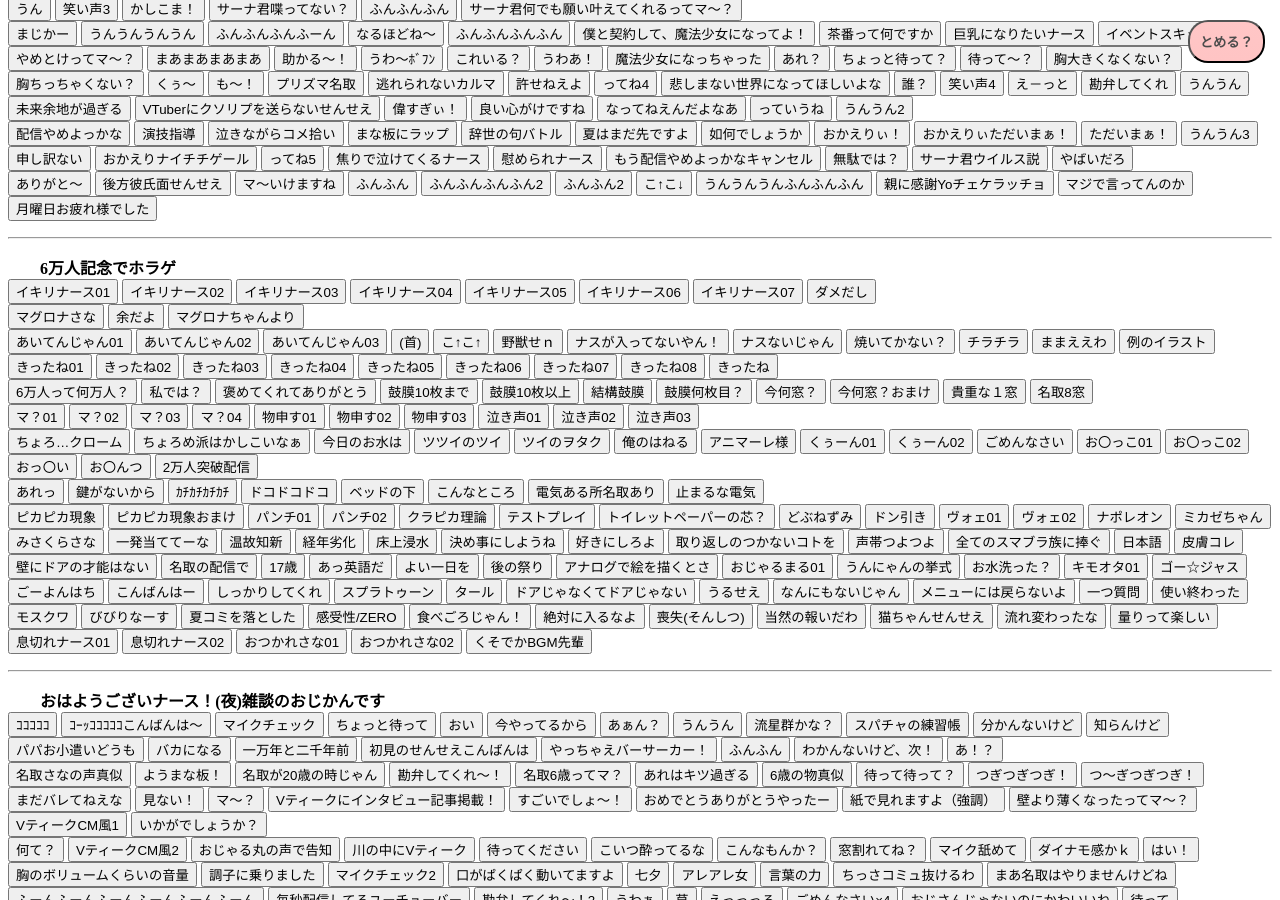
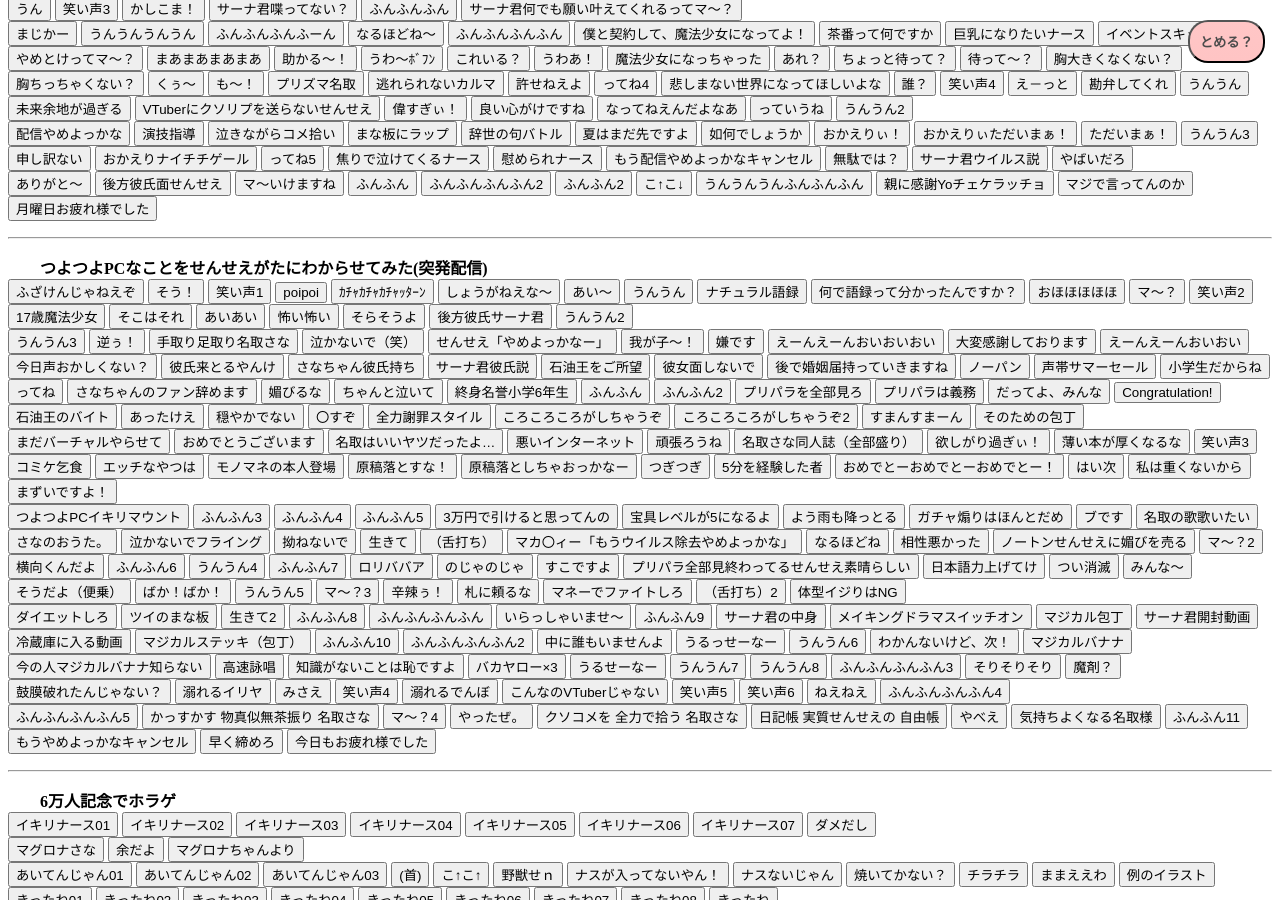
Before and after one commit to sanabutton/sanabutton.github.io, a Jekyll site: the page built from index.html, in a window 1280 px wide and 900 px high, scrolled down 5478 px. Built offline with Jekyll 4.4.1, drawn with Linux system fonts in a browser that asks for light colours; comment, search, counter and statistics services are not loaded; some of the changed text lies outside the part shown.

Commit message:
つよつよPCチャレンジゲリラのボタンを追加

```diff
--- a/_includes/update-log.html
+++ b/_includes/update-log.html
@@ -1,4 +1,6 @@
 <span class="add-num"><br>
+	<b>11/06 <u>(6/6)つよつよPCなことをせんせえがたにわからせてみた(突発配信)のボイスを追加しました。</u></b>
+	<br>
 	<b>11/05 <u>４万人記念 やべ～契約結んでみた と バ美肉らじお ばびらじ！#9のボイスを追加しました。</u></b>
 	<br>
 	<b>10/31 <u>♡たのしいハロウィンだナース♡のボイスを追加しました。</u></b>
--- /dev/null
+++ b/_posts/2018-06-06-つよつよPCなことをせんせえがたにわからせてみた(突発配信).html
@@ -0,0 +1,184 @@
+---
+---
+　　<b>{{ page.slug }}</b>
+<br>
+<button type="button" class="sounds" data-file="つよつよPCチャレンジゲリラ/ふざけんじゃねえぞ">ふざけんじゃねえぞ</button>
+<button type="button" class="sounds" data-file="つよつよPCチャレンジゲリラ/そう！">そう！</button>
+<button type="button" class="sounds" data-file="つよつよPCチャレンジゲリラ/笑い声1">笑い声1</button>
+<button type="button" class="sounds" data-file="つよつよPCチャレンジゲリラ/poipoi">poipoi</button>
+<button type="button" class="sounds" data-file="つよつよPCチャレンジゲリラ/ｶﾁｬｶﾁｬｶﾁｬｯﾀｰﾝ">ｶﾁｬｶﾁｬｶﾁｬｯﾀｰﾝ</button>
+<button type="button" class="sounds" data-file="つよつよPCチャレンジゲリラ/しょうがねえな～">しょうがねえな～</button>
+<button type="button" class="sounds" data-file="つよつよPCチャレンジゲリラ/あい～">あい～</button>
+<button type="button" class="sounds" data-file="つよつよPCチャレンジゲリラ/うんうん">うんうん</button>
+<button type="button" class="sounds" data-file="つよつよPCチャレンジゲリラ/ナチュラル語録">ナチュラル語録</button>
+<button type="button" class="sounds" data-file="つよつよPCチャレンジゲリラ/何で語録って分かったんですか？">何で語録って分かったんですか？</button>
+<button type="button" class="sounds" data-file="つよつよPCチャレンジゲリラ/おほほほほほ">おほほほほほ</button>
+<button type="button" class="sounds" data-file="つよつよPCチャレンジゲリラ/マ～？">マ～？</button>
+<button type="button" class="sounds" data-file="つよつよPCチャレンジゲリラ/笑い声2">笑い声2</button>
+<button type="button" class="sounds" data-file="つよつよPCチャレンジゲリラ/17歳魔法少女">17歳魔法少女</button>
+<button type="button" class="sounds" data-file="つよつよPCチャレンジゲリラ/そこはそれ">そこはそれ</button>
+<button type="button" class="sounds" data-file="つよつよPCチャレンジゲリラ/あいあい">あいあい</button>
+<button type="button" class="sounds" data-file="つよつよPCチャレンジゲリラ/怖い怖い">怖い怖い</button>
+<button type="button" class="sounds" data-file="つよつよPCチャレンジゲリラ/そらそうよ">そらそうよ</button>
+<button type="button" class="sounds" data-file="つよつよPCチャレンジゲリラ/後方彼氏サーナ君">後方彼氏サーナ君</button>
+<button type="button" class="sounds" data-file="つよつよPCチャレンジゲリラ/うんうん2">うんうん2</button>
+<br>
+<button type="button" class="sounds" data-file="つよつよPCチャレンジゲリラ/うんうん3">うんうん3</button>
+<button type="button" class="sounds" data-file="つよつよPCチャレンジゲリラ/逆ぅ！">逆ぅ！</button>
+<button type="button" class="sounds" data-file="つよつよPCチャレンジゲリラ/手取り足取り名取さな">手取り足取り名取さな</button>
+<button type="button" class="sounds" data-file="つよつよPCチャレンジゲリラ/泣かないで（笑）">泣かないで（笑）</button>
+<button type="button" class="sounds" data-file="つよつよPCチャレンジゲリラ/せんせえ「やめよっかなー」">せんせえ「やめよっかなー」</button>
+<button type="button" class="sounds" data-file="つよつよPCチャレンジゲリラ/我が子～！">我が子～！</button>
+<button type="button" class="sounds" data-file="つよつよPCチャレンジゲリラ/嫌です">嫌です</button>
+<button type="button" class="sounds" data-file="つよつよPCチャレンジゲリラ/えーんえーんおいおいおい">えーんえーんおいおいおい</button>
+<button type="button" class="sounds" data-file="つよつよPCチャレンジゲリラ/大変感謝しております">大変感謝しております</button>
+<button type="button" class="sounds" data-file="つよつよPCチャレンジゲリラ/えーんえーんおいおい">えーんえーんおいおい</button>
+<button type="button" class="sounds" data-file="つよつよPCチャレンジゲリラ/今日声おかしくない？">今日声おかしくない？</button>
+<button type="button" class="sounds" data-file="つよつよPCチャレンジゲリラ/彼氏来とるやんけ">彼氏来とるやんけ</button>
+<button type="button" class="sounds" data-file="つよつよPCチャレンジゲリラ/さなちゃん彼氏持ち">さなちゃん彼氏持ち</button>
+<button type="button" class="sounds" data-file="つよつよPCチャレンジゲリラ/サーナ君彼氏説">サーナ君彼氏説</button>
+<button type="button" class="sounds" data-file="つよつよPCチャレンジゲリラ/石油王をご所望">石油王をご所望</button>
+<button type="button" class="sounds" data-file="つよつよPCチャレンジゲリラ/彼女面しないで">彼女面しないで</button>
+<button type="button" class="sounds" data-file="つよつよPCチャレンジゲリラ/後で婚姻届持っていきますね">後で婚姻届持っていきますね</button>
+<button type="button" class="sounds" data-file="つよつよPCチャレンジゲリラ/ノーパン">ノーパン</button>
+<button type="button" class="sounds" data-file="つよつよPCチャレンジゲリラ/声帯サマーセール">声帯サマーセール</button>
+<button type="button" class="sounds" data-file="つよつよPCチャレンジゲリラ/小学生だからね">小学生だからね</button>
+<br>
+<button type="button" class="sounds" data-file="つよつよPCチャレンジゲリラ/ってね">ってね</button>
+<button type="button" class="sounds" data-file="つよつよPCチャレンジゲリラ/さなちゃんのファン辞めます">さなちゃんのファン辞めます</button>
+<button type="button" class="sounds" data-file="つよつよPCチャレンジゲリラ/媚びるな">媚びるな</button>
+<button type="button" class="sounds" data-file="つよつよPCチャレンジゲリラ/ちゃんと泣いて">ちゃんと泣いて</button>
+<button type="button" class="sounds" data-file="つよつよPCチャレンジゲリラ/終身名誉小学6年生">終身名誉小学6年生</button>
+<button type="button" class="sounds" data-file="つよつよPCチャレンジゲリラ/ふんふん">ふんふん</button>
+<button type="button" class="sounds" data-file="つよつよPCチャレンジゲリラ/ふんふん2">ふんふん2</button>
+<button type="button" class="sounds" data-file="つよつよPCチャレンジゲリラ/プリパラを全部見ろ">プリパラを全部見ろ</button>
+<button type="button" class="sounds" data-file="つよつよPCチャレンジゲリラ/プリパラは義務">プリパラは義務</button>
+<button type="button" class="sounds" data-file="つよつよPCチャレンジゲリラ/だってよ、みんな">だってよ、みんな</button>
+<button type="button" class="sounds" data-file="つよつよPCチャレンジゲリラ/Congratulation!">Congratulation!</button>
+<button type="button" class="sounds" data-file="つよつよPCチャレンジゲリラ/石油王のバイト">石油王のバイト</button>
+<button type="button" class="sounds" data-file="つよつよPCチャレンジゲリラ/あったけえ">あったけえ</button>
+<button type="button" class="sounds" data-file="つよつよPCチャレンジゲリラ/穏やかでない">穏やかでない</button>
+<button type="button" class="sounds" data-file="つよつよPCチャレンジゲリラ/〇すぞ">〇すぞ</button>
+<button type="button" class="sounds" data-file="つよつよPCチャレンジゲリラ/全力謝罪スタイル">全力謝罪スタイル</button>
+<button type="button" class="sounds" data-file="つよつよPCチャレンジゲリラ/ころころころがしちゃうぞ">ころころころがしちゃうぞ</button>
+<button type="button" class="sounds" data-file="つよつよPCチャレンジゲリラ/ころころころがしちゃうぞ2">ころころころがしちゃうぞ2</button>
+<button type="button" class="sounds" data-file="つよつよPCチャレンジゲリラ/すまんすまーん">すまんすまーん</button>
+<button type="button" class="sounds" data-file="つよつよPCチャレンジゲリラ/そのための包丁">そのための包丁</button>
+<br>
+<button type="button" class="sounds" data-file="つよつよPCチャレンジゲリラ/まだバーチャルやらせて">まだバーチャルやらせて</button>
+<button type="button" class="sounds" data-file="つよつよPCチャレンジゲリラ/おめでとうございます">おめでとうございます</button>
+<button type="button" class="sounds" data-file="つよつよPCチャレンジゲリラ/名取はいいヤツだったよ…">名取はいいヤツだったよ…</button>
+<button type="button" class="sounds" data-file="つよつよPCチャレンジゲリラ/悪いインターネット">悪いインターネット</button>
+<button type="button" class="sounds" data-file="つよつよPCチャレンジゲリラ/頑張ろうね">頑張ろうね</button>
+<button type="button" class="sounds" data-file="つよつよPCチャレンジゲリラ/名取さな同人誌（全部盛り）">名取さな同人誌（全部盛り）</button>
+<button type="button" class="sounds" data-file="つよつよPCチャレンジゲリラ/欲しがり過ぎぃ！">欲しがり過ぎぃ！</button>
+<button type="button" class="sounds" data-file="つよつよPCチャレンジゲリラ/薄い本が厚くなるな">薄い本が厚くなるな</button>
+<button type="button" class="sounds" data-file="つよつよPCチャレンジゲリラ/笑い声3">笑い声3</button>
+<button type="button" class="sounds" data-file="つよつよPCチャレンジゲリラ/コミケ乞食">コミケ乞食</button>
+<button type="button" class="sounds" data-file="つよつよPCチャレンジゲリラ/エッチなやつは">エッチなやつは</button>
+<button type="button" class="sounds" data-file="つよつよPCチャレンジゲリラ/モノマネの本人登場">モノマネの本人登場</button>
+<button type="button" class="sounds" data-file="つよつよPCチャレンジゲリラ/原稿落とすな！">原稿落とすな！</button>
+<button type="button" class="sounds" data-file="つよつよPCチャレンジゲリラ/原稿落としちゃおっかなー">原稿落としちゃおっかなー</button>
+<button type="button" class="sounds" data-file="つよつよPCチャレンジゲリラ/つぎつぎ">つぎつぎ</button>
+<button type="button" class="sounds" data-file="つよつよPCチャレンジゲリラ/5分を経験した者">5分を経験した者</button>
+<button type="button" class="sounds" data-file="つよつよPCチャレンジゲリラ/おめでとーおめでとーおめでとー！">おめでとーおめでとーおめでとー！</button>
+<button type="button" class="sounds" data-file="つよつよPCチャレンジゲリラ/はい次">はい次</button>
+<button type="button" class="sounds" data-file="つよつよPCチャレンジゲリラ/私は重くないから">私は重くないから</button>
+<button type="button" class="sounds" data-file="つよつよPCチャレンジゲリラ/まずいですよ！">まずいですよ！</button>
+<br>
+<button type="button" class="sounds" data-file="つよつよPCチャレンジゲリラ/つよつよPCイキリマウント">つよつよPCイキリマウント</button>
+<button type="button" class="sounds" data-file="つよつよPCチャレンジゲリラ/ふんふん3">ふんふん3</button>
+<button type="button" class="sounds" data-file="つよつよPCチャレンジゲリラ/ふんふん4">ふんふん4</button>
+<button type="button" class="sounds" data-file="つよつよPCチャレンジゲリラ/ふんふん5">ふんふん5</button>
+<button type="button" class="sounds" data-file="つよつよPCチャレンジゲリラ/3万円で引けると思ってんの">3万円で引けると思ってんの</button>
+<button type="button" class="sounds" data-file="つよつよPCチャレンジゲリラ/宝具レベルが5になるよ">宝具レベルが5になるよ</button>
+<button type="button" class="sounds" data-file="つよつよPCチャレンジゲリラ/よう雨も降っとる">よう雨も降っとる</button>
+<button type="button" class="sounds" data-file="つよつよPCチャレンジゲリラ/ガチャ煽りはほんとだめ">ガチャ煽りはほんとだめ</button>
+<button type="button" class="sounds" data-file="つよつよPCチャレンジゲリラ/ブです">ブです</button>
+<button type="button" class="sounds" data-file="つよつよPCチャレンジゲリラ/名取の歌歌いたい">名取の歌歌いたい</button>
+<button type="button" class="sounds" data-file="つよつよPCチャレンジゲリラ/さなのおうた。">さなのおうた。</button>
+<button type="button" class="sounds" data-file="つよつよPCチャレンジゲリラ/泣かないでフライング">泣かないでフライング</button>
+<button type="button" class="sounds" data-file="つよつよPCチャレンジゲリラ/拗ねないで">拗ねないで</button>
+<button type="button" class="sounds" data-file="つよつよPCチャレンジゲリラ/生きて">生きて</button>
+<button type="button" class="sounds" data-file="つよつよPCチャレンジゲリラ/（舌打ち）">（舌打ち）</button>
+<button type="button" class="sounds" data-file="つよつよPCチャレンジゲリラ/マカ〇ィー「もうウイルス除去やめよっかな」">マカ〇ィー「もうウイルス除去やめよっかな」</button>
+<button type="button" class="sounds" data-file="つよつよPCチャレンジゲリラ/なるほどね">なるほどね</button>
+<button type="button" class="sounds" data-file="つよつよPCチャレンジゲリラ/相性悪かった">相性悪かった</button>
+<button type="button" class="sounds" data-file="つよつよPCチャレンジゲリラ/ノートンせんせえに媚びを売る">ノートンせんせえに媚びを売る</button>
+<button type="button" class="sounds" data-file="つよつよPCチャレンジゲリラ/マ～？2">マ～？2</button>
+<br>
+<button type="button" class="sounds" data-file="つよつよPCチャレンジゲリラ/横向くんだよ">横向くんだよ</button>
+<button type="button" class="sounds" data-file="つよつよPCチャレンジゲリラ/ふんふん6">ふんふん6</button>
+<button type="button" class="sounds" data-file="つよつよPCチャレンジゲリラ/うんうん4">うんうん4</button>
+<button type="button" class="sounds" data-file="つよつよPCチャレンジゲリラ/ふんふん7">ふんふん7</button>
+<button type="button" class="sounds" data-file="つよつよPCチャレンジゲリラ/ロリババア">ロリババア</button>
+<button type="button" class="sounds" data-file="つよつよPCチャレンジゲリラ/のじゃのじゃ">のじゃのじゃ</button>
+<button type="button" class="sounds" data-file="つよつよPCチャレンジゲリラ/すこですよ">すこですよ</button>
+<button type="button" class="sounds" data-file="つよつよPCチャレンジゲリラ/プリパラ全部見終わってるせんせえ素晴らしい">プリパラ全部見終わってるせんせえ素晴らしい</button>
+<button type="button" class="sounds" data-file="つよつよPCチャレンジゲリラ/日本語力上げてけ">日本語力上げてけ</button>
+<button type="button" class="sounds" data-file="つよつよPCチャレンジゲリラ/つい消滅">つい消滅</button>
+<button type="button" class="sounds" data-file="つよつよPCチャレンジゲリラ/みんな～">みんな～</button>
+<button type="button" class="sounds" data-file="つよつよPCチャレンジゲリラ/そうだよ（便乗）">そうだよ（便乗）</button>
+<button type="button" class="sounds" data-file="つよつよPCチャレンジゲリラ/ばか！ばか！">ばか！ばか！</button>
+<button type="button" class="sounds" data-file="つよつよPCチャレンジゲリラ/うんうん5">うんうん5</button>
+<button type="button" class="sounds" data-file="つよつよPCチャレンジゲリラ/マ～？3">マ～？3</button>
+<button type="button" class="sounds" data-file="つよつよPCチャレンジゲリラ/辛辣ぅ！">辛辣ぅ！</button>
+<button type="button" class="sounds" data-file="つよつよPCチャレンジゲリラ/札に頼るな">札に頼るな</button>
+<button type="button" class="sounds" data-file="つよつよPCチャレンジゲリラ/マネーでファイトしろ">マネーでファイトしろ</button>
+<button type="button" class="sounds" data-file="つよつよPCチャレンジゲリラ/（舌打ち）2">（舌打ち）2</button>
+<button type="button" class="sounds" data-file="つよつよPCチャレンジゲリラ/体型イジりはNG">体型イジりはNG</button>
+<br>
+<button type="button" class="sounds" data-file="つよつよPCチャレンジゲリラ/ダイエットしろ">ダイエットしろ</button>
+<button type="button" class="sounds" data-file="つよつよPCチャレンジゲリラ/ツイのまな板">ツイのまな板</button>
+<button type="button" class="sounds" data-file="つよつよPCチャレンジゲリラ/生きて2">生きて2</button>
+<button type="button" class="sounds" data-file="つよつよPCチャレンジゲリラ/ふんふん8">ふんふん8</button>
+<button type="button" class="sounds" data-file="つよつよPCチャレンジゲリラ/ふんふんふんふん">ふんふんふんふん</button>
+<button type="button" class="sounds" data-file="つよつよPCチャレンジゲリラ/いらっしゃいませ～">いらっしゃいませ～</button>
+<button type="button" class="sounds" data-file="つよつよPCチャレンジゲリラ/ふんふん9">ふんふん9</button>
+<button type="button" class="sounds" data-file="つよつよPCチャレンジゲリラ/サーナ君の中身">サーナ君の中身</button>
+<button type="button" class="sounds" data-file="つよつよPCチャレンジゲリラ/メイキングドラマスイッチオン">メイキングドラマスイッチオン</button>
+<button type="button" class="sounds" data-file="つよつよPCチャレンジゲリラ/マジカル包丁">マジカル包丁</button>
+<button type="button" class="sounds" data-file="つよつよPCチャレンジゲリラ/サーナ君開封動画">サーナ君開封動画</button>
+<button type="button" class="sounds" data-file="つよつよPCチャレンジゲリラ/冷蔵庫に入る動画">冷蔵庫に入る動画</button>
+<button type="button" class="sounds" data-file="つよつよPCチャレンジゲリラ/マジカルステッキ（包丁）">マジカルステッキ（包丁）</button>
+<button type="button" class="sounds" data-file="つよつよPCチャレンジゲリラ/ふんふん10">ふんふん10</button>
+<button type="button" class="sounds" data-file="つよつよPCチャレンジゲリラ/ふんふんふんふん2">ふんふんふんふん2</button>
+<button type="button" class="sounds" data-file="つよつよPCチャレンジゲリラ/中に誰もいませんよ">中に誰もいませんよ</button>
+<button type="button" class="sounds" data-file="つよつよPCチャレンジゲリラ/うるっせーなー">うるっせーなー</button>
+<button type="button" class="sounds" data-file="つよつよPCチャレンジゲリラ/うんうん6">うんうん6</button>
+<button type="button" class="sounds" data-file="つよつよPCチャレンジゲリラ/わかんないけど、次！">わかんないけど、次！</button>
+<button type="button" class="sounds" data-file="つよつよPCチャレンジゲリラ/マジカルバナナ">マジカルバナナ</button>
+<br>
+<button type="button" class="sounds" data-file="つよつよPCチャレンジゲリラ/今の人マジカルバナナ知らない">今の人マジカルバナナ知らない</button>
+<button type="button" class="sounds" data-file="つよつよPCチャレンジゲリラ/高速詠唱">高速詠唱</button>
+<button type="button" class="sounds" data-file="つよつよPCチャレンジゲリラ/知識がないことは恥ですよ">知識がないことは恥ですよ</button>
+<button type="button" class="sounds" data-file="つよつよPCチャレンジゲリラ/バカヤロー×3">バカヤロー×3</button>
+<button type="button" class="sounds" data-file="つよつよPCチャレンジゲリラ/うるせーなー">うるせーなー</button>
+<button type="button" class="sounds" data-file="つよつよPCチャレンジゲリラ/うんうん7">うんうん7</button>
+<button type="button" class="sounds" data-file="つよつよPCチャレンジゲリラ/うんうん8">うんうん8</button>
+<button type="button" class="sounds" data-file="つよつよPCチャレンジゲリラ/ふんふんふんふん3">ふんふんふんふん3</button>
+<button type="button" class="sounds" data-file="つよつよPCチャレンジゲリラ/そりそりそり">そりそりそり</button>
+<button type="button" class="sounds" data-file="つよつよPCチャレンジゲリラ/魔剤？">魔剤？</button>
+<button type="button" class="sounds" data-file="つよつよPCチャレンジゲリラ/鼓膜破れたんじゃない？">鼓膜破れたんじゃない？</button>
+<button type="button" class="sounds" data-file="つよつよPCチャレンジゲリラ/溺れるイリヤ">溺れるイリヤ</button>
+<button type="button" class="sounds" data-file="つよつよPCチャレンジゲリラ/みさえ">みさえ</button>
+<button type="button" class="sounds" data-file="つよつよPCチャレンジゲリラ/笑い声4">笑い声4</button>
+<button type="button" class="sounds" data-file="つよつよPCチャレンジゲリラ/溺れるでんぼ">溺れるでんぼ</button>
+<button type="button" class="sounds" data-file="つよつよPCチャレンジゲリラ/こんなのVTuberじゃない">こんなのVTuberじゃない</button>
+<button type="button" class="sounds" data-file="つよつよPCチャレンジゲリラ/笑い声5">笑い声5</button>
+<button type="button" class="sounds" data-file="つよつよPCチャレンジゲリラ/笑い声6">笑い声6</button>
+<button type="button" class="sounds" data-file="つよつよPCチャレンジゲリラ/ねえねえ">ねえねえ</button>
+<button type="button" class="sounds" data-file="つよつよPCチャレンジゲリラ/ふんふんふんふん4">ふんふんふんふん4</button>
+<br>
+<button type="button" class="sounds" data-file="つよつよPCチャレンジゲリラ/ふんふんふんふん5">ふんふんふんふん5</button>
+<button type="button" class="sounds" data-file="つよつよPCチャレンジゲリラ/かっすかす 物真似無茶振り 名取さな">かっすかす 物真似無茶振り 名取さな</button>
+<button type="button" class="sounds" data-file="つよつよPCチャレンジゲリラ/マ～？4">マ～？4</button>
+<button type="button" class="sounds" data-file="つよつよPCチャレンジゲリラ/やったぜ。">やったぜ。</button>
+<button type="button" class="sounds" data-file="つよつよPCチャレンジゲリラ/クソコメを 全力で拾う 名取さな">クソコメを 全力で拾う 名取さな</button>
+<button type="button" class="sounds" data-file="つよつよPCチャレンジゲリラ/日記帳 実質せんせえの 自由帳">日記帳 実質せんせえの 自由帳</button>
+<button type="button" class="sounds" data-file="つよつよPCチャレンジゲリラ/やべえ">やべえ</button>
+<button type="button" class="sounds" data-file="つよつよPCチャレンジゲリラ/気持ちよくなる名取様">気持ちよくなる名取様</button>
+<button type="button" class="sounds" data-file="つよつよPCチャレンジゲリラ/ふんふん11">ふんふん11</button>
+<button type="button" class="sounds" data-file="つよつよPCチャレンジゲリラ/もうやめよっかなキャンセル">もうやめよっかなキャンセル</button>
+<button type="button" class="sounds" data-file="つよつよPCチャレンジゲリラ/早く締めろ">早く締めろ</button>
+<button type="button" class="sounds" data-file="つよつよPCチャレンジゲリラ/今日もお疲れ様でした">今日もお疲れ様でした</button>
```
Also changed, not shown: other parts of _includes/update-log.html (+0 -2 lines).
